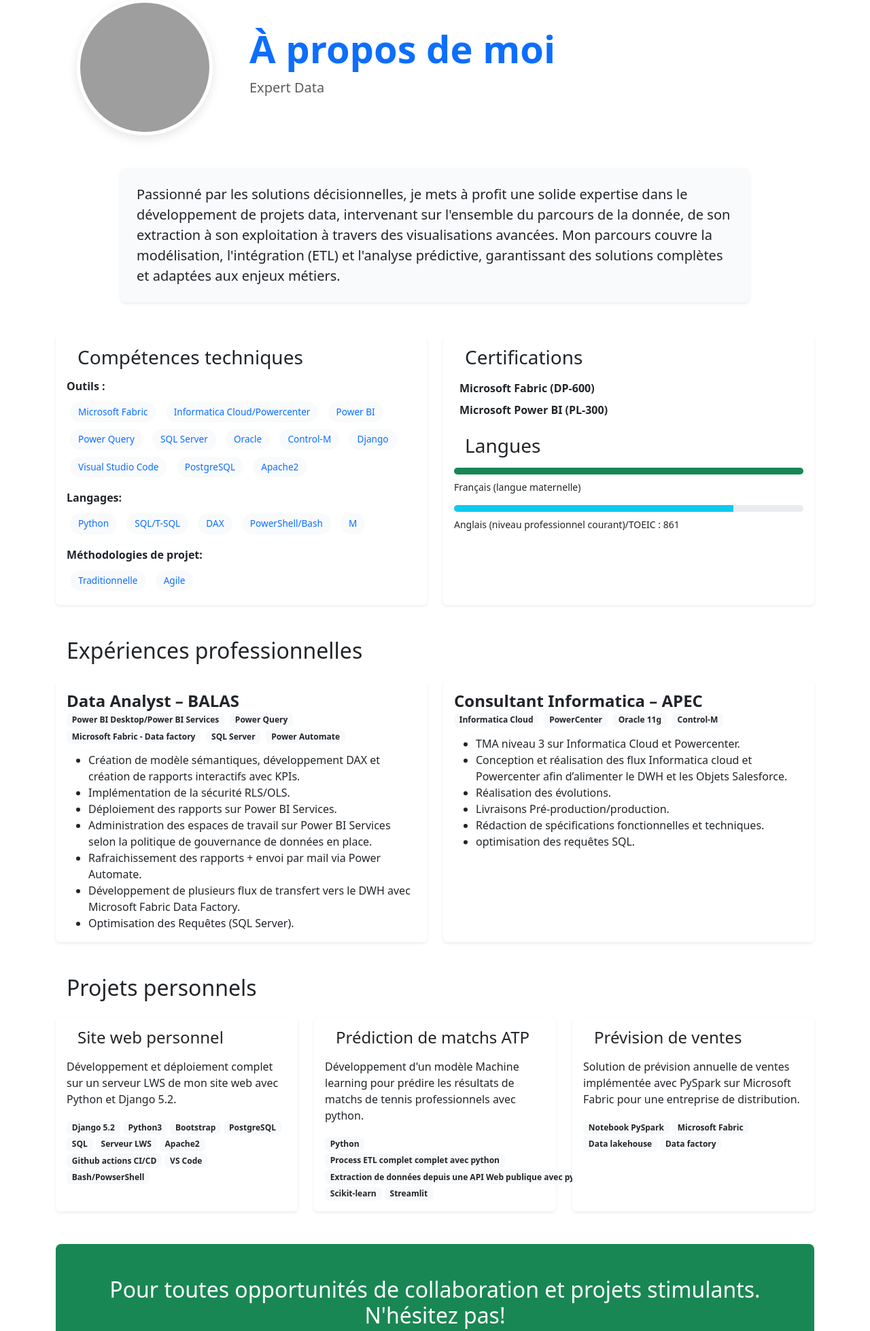
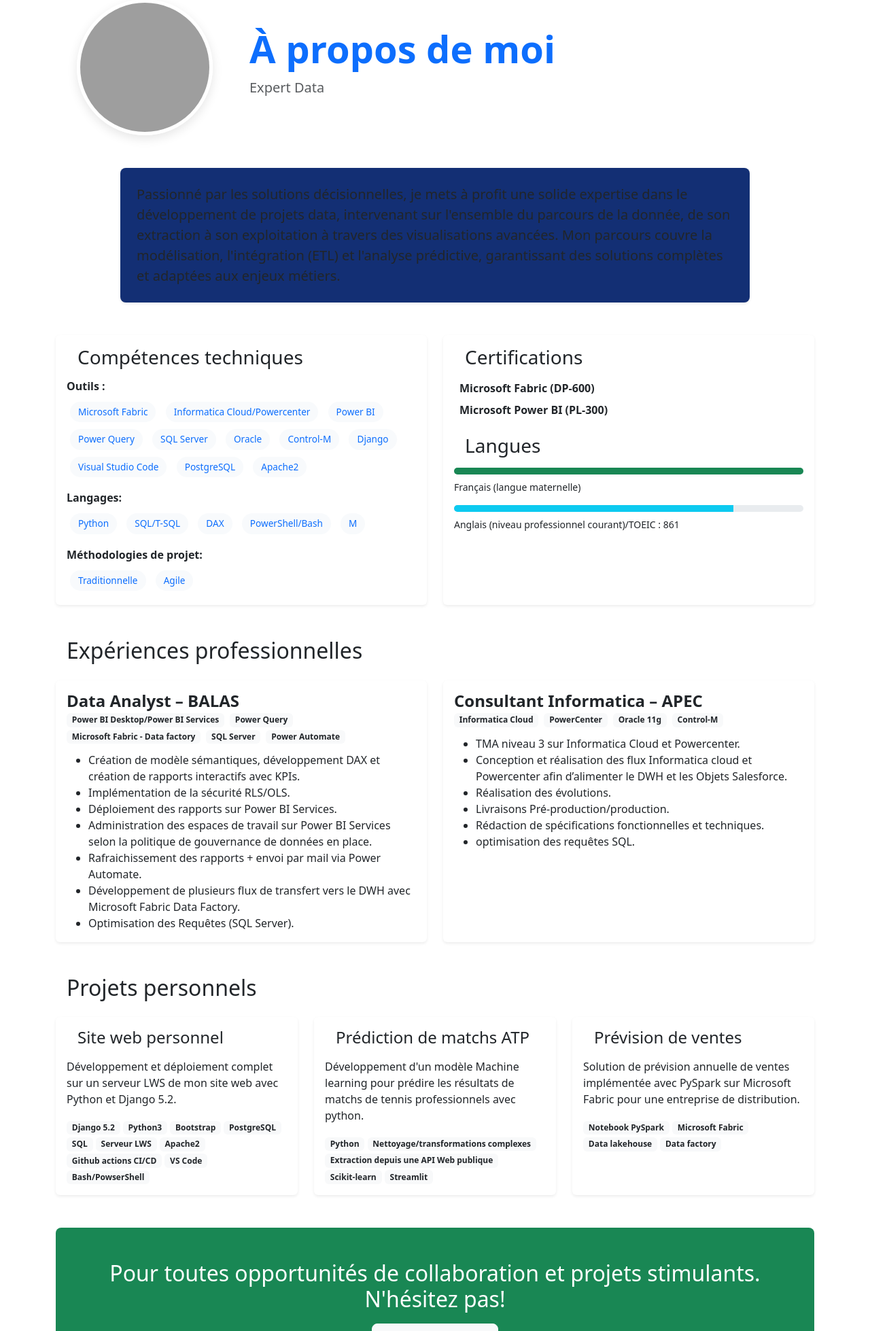
Before and after one commit to adechielie/monsiteweb, a Django app: template pages/templates/about.html in a window 1280 px wide. Shown: the part 130-2088 px from the top of the page at 68% size. Run offline with Django 5.2, Linux system fonts and the light colour scheme; the template is opened without the code that fills it, so the values that code supplies are empty; parts of the project's set-up code (start-up, migrations or seed data) failed here and were passed over; grey boxes are pictures that could not be loaded.

Commit message:
modification de la page about

```diff
--- a/pages/templates/about.html
+++ b/pages/templates/about.html
@@ -85,7 +85,7 @@
         <!-- Introduction -->
         <div class="row justify-content-center mb-5">
             <div class="col-lg-10">
-                <div style="background-color: #f8fafc;" class="p-4 rounded-3 shadow-sm card-hover">
+                <div style="background-color: #132F74;" class="p-4 rounded-3 shadow-sm card-hover">
                     <p class="fs-5 mb-0">
                         Passionné par les solutions décisionnelles, je mets à profit une solide expertise dans le développement de projets data, intervenant sur l'ensemble du parcours de la donnée, de son extraction à son exploitation à travers des visualisations avancées.
                         Mon parcours couvre la modélisation, l'intégration (ETL) et l'analyse prédictive, garantissant des solutions complètes et adaptées aux enjeux métiers.
@@ -274,8 +274,8 @@
                             <p>Développement d'un modèle Machine learning pour prédire les résultats de matchs de tennis professionnels avec python.</p>
                             <div class="mt-auto">
                                 <span class="badge bg-light text-dark">Python</span>
-                                <span class="badge bg-light text-dark">Process ETL complet complet avec python</span>
-                                <span class="badge bg-light text-dark">Extraction de données depuis une API Web publique avec python</span>
+                                <span class="badge bg-light text-dark">Nettoyage/transformations complexes</span>
+                                <span class="badge bg-light text-dark">Extraction depuis une API Web publique</span>
                                 <span class="badge bg-light text-dark">Scikit-learn</span>
                                 <span class="badge bg-light text-dark">Streamlit</span>
                             </div>
```
